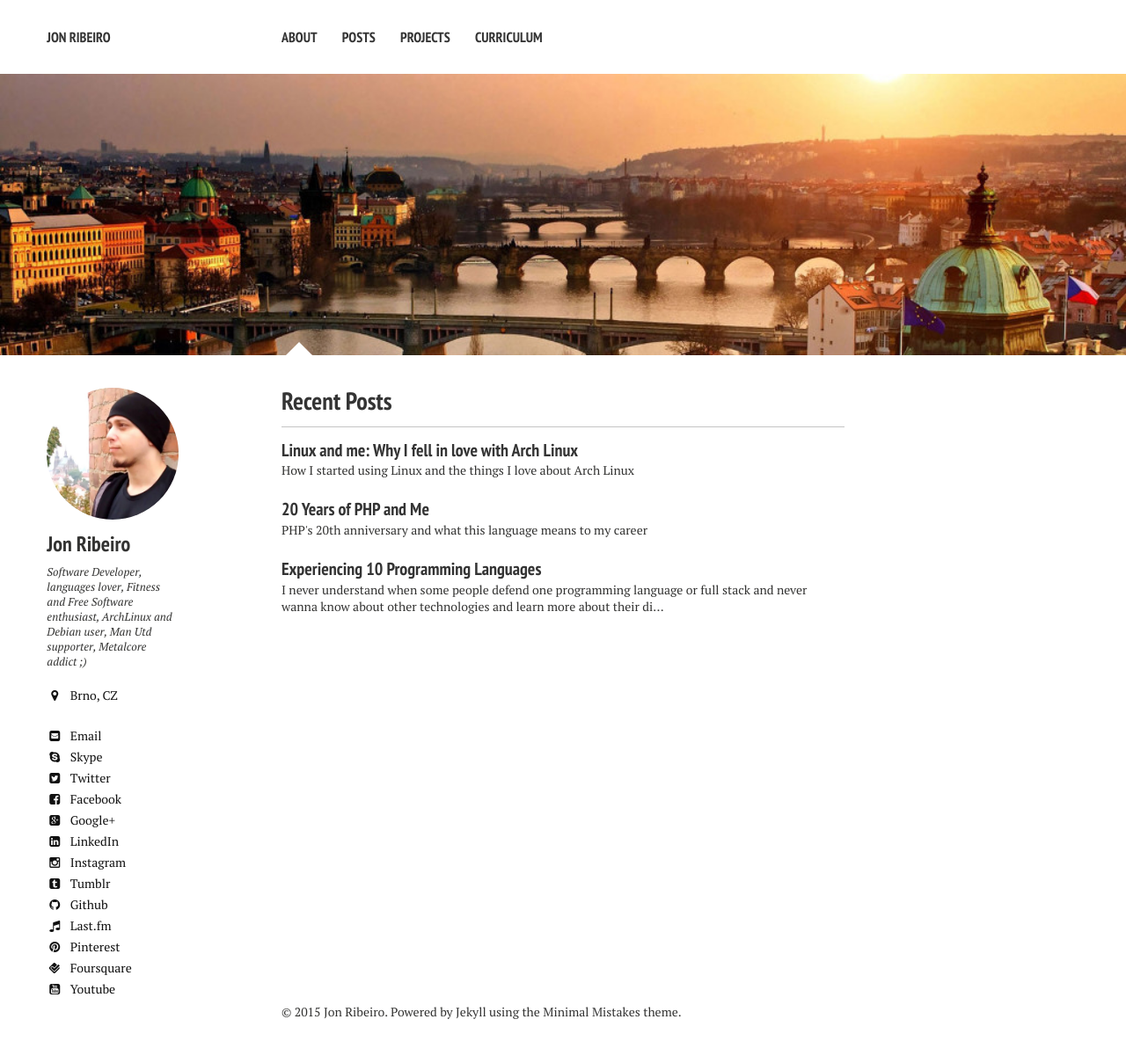
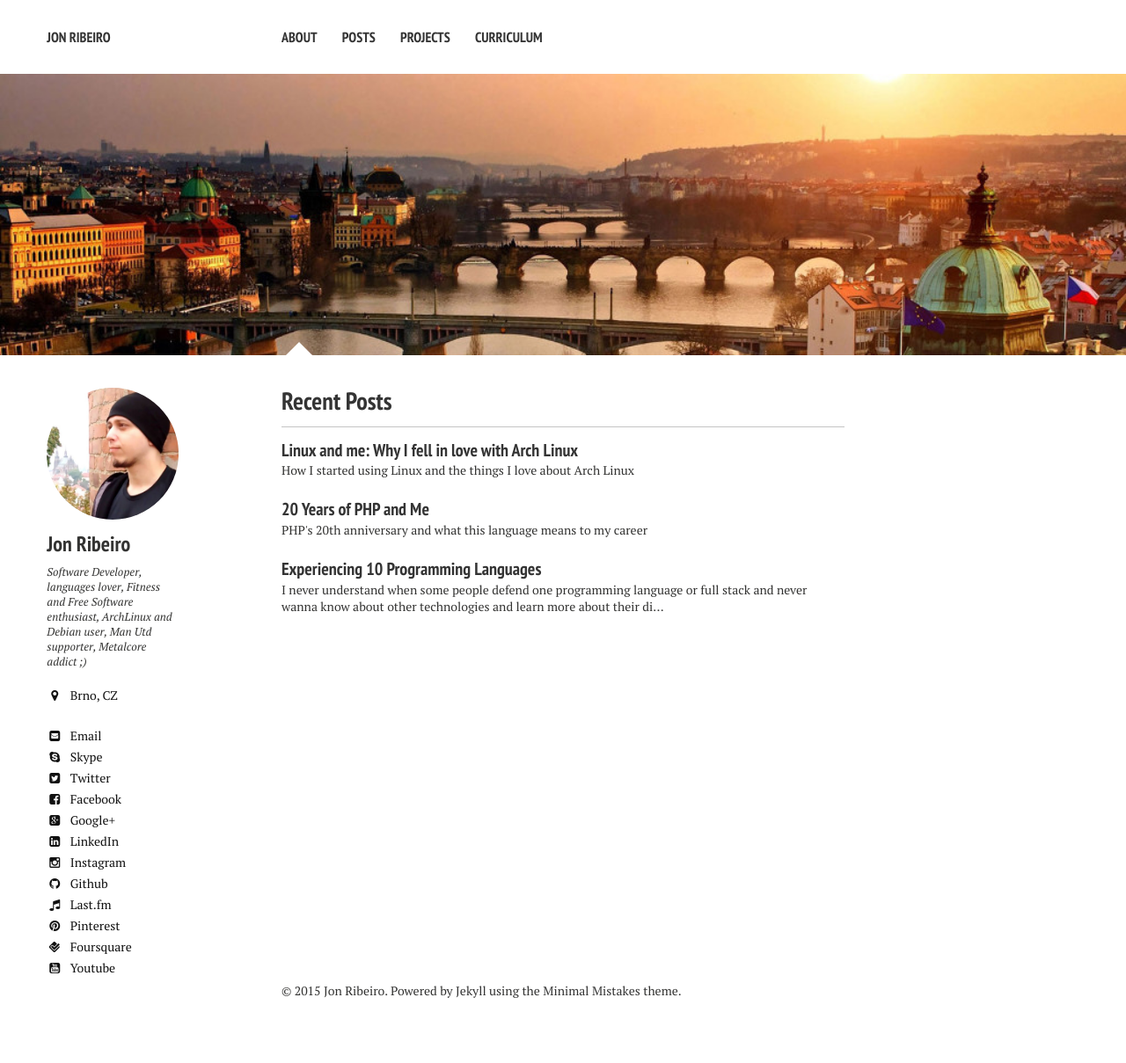
Before and after one commit to jonathas/jonathas.github.io, a Jekyll site: the page built from index.md, in a window 1280 px wide. Shown: the whole page at 88% size. Built offline with Jekyll 4.4.1, drawn with Linux system fonts in a browser that asks for light colours; nearby versions of some CDN libraries; after the commit the page ends 1185 px from its top, so only the background shows below that.

Commit message:
Removed tumblr

```diff
--- a/_config.yml
+++ b/_config.yml
@@ -48,7 +48,7 @@ owner:
   xing: #username
   instagram: jonrio
   lastfm: jonathasrr
-  tumblr: jonaroundtheworld
+  tumblr: #jonaroundtheworld
   pinterest: jonathasrr
   foursquare: jonathasrr
   steam: #username
```
